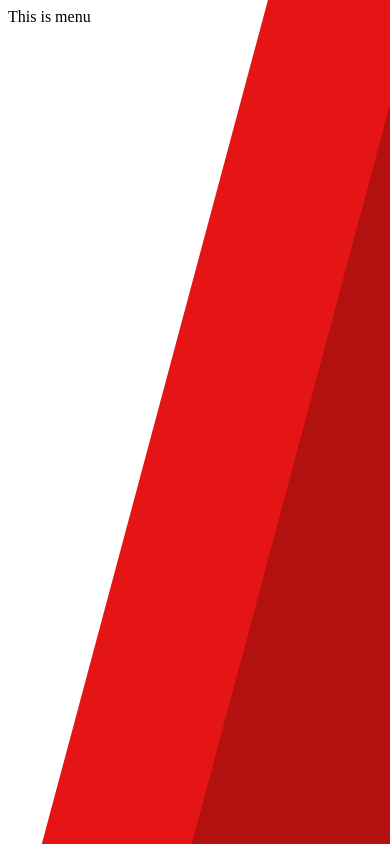
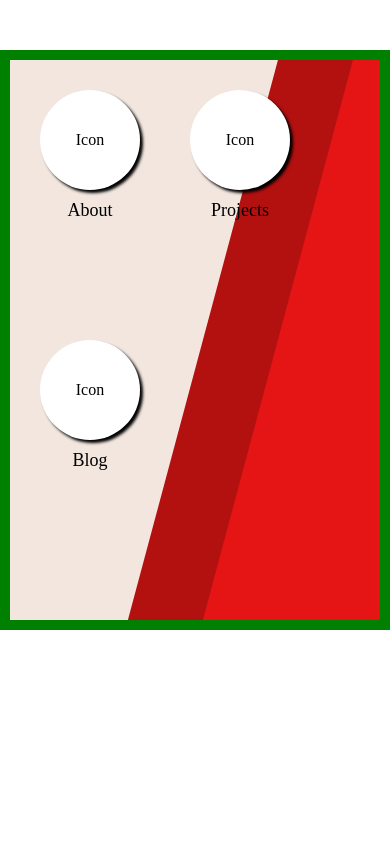
Before and after one commit to msg138/PortfolioSite, a Gatsby site: page / in a window 390 px wide. Built offline with nearby package versions, Linux system fonts and the light colour scheme; Gatsby itself is replaced by a stand-in of ours.

Commit message:
Working on styling. Not sure if doing this design is going to work the way I wanted. I'll at least need to modify it to look nice on mobile.

```diff
--- /dev/null
+++ b/src/assets/styles/global.scss
@@ -0,0 +1,4 @@
+html, body {
+    margin: 0;
+    padding: 0;
+}
--- a/src/components/atoms/BackgroundSlash/BackgroundSlash.module.scss
+++ b/src/components/atoms/BackgroundSlash/BackgroundSlash.module.scss
@@ -1,9 +1,11 @@
 .root {
   top: 0;
   left: 0;
-  position: fixed;
-  width: 100vw;
-  height: 100vh;
+  position: absolute;
+  width: 100%;
+  height: 100%;
+  z-index: -1;
+  background: #F2E6DF;
 }
 
 .edge, .middle {
--- a/src/components/atoms/BackgroundSlash/index.tsx
+++ b/src/components/atoms/BackgroundSlash/index.tsx
@@ -12,9 +12,9 @@ export interface BackgroundSlashProps {
 }
 
 const backgroundSlashColorMap: Record<BackgroundSlashColor, [string, string, string]> = {
-  blue: ['#156CE6', '#1054B3', '#156CE6'],
-  red: ['#E61515', '#B31010', '#E61515'],
-  yellow: ['#E6C615', '#B39A10', '#E6C615'],
+  blue: ['#1054B3', '#156CE6', '#1054B3'],
+  red: ['#B31010', '#E61515', '#B31010'],
+  yellow: ['#B39A10', '#E6C615', '#B39A10'],
 };
 
 const backgroundSlashSizeMap: Record<BackgroundSlashSize, [number, number]> = {
@@ -23,9 +23,9 @@ const backgroundSlashSizeMap: Record<BackgroundSlashSize, [number, number]> = {
   large: [225, 1000],
 };
 
-const BackgroundSlash = (props: BackgroundSlashProps) => {
+const BackgroundSlash = (props: BackgroundSlashProps): ReactElement => {
   const [startColor, middleColor, endColor] = backgroundSlashColorMap[props.color];
-  const [edgeSize, middleSize] = backgroundSlashSizeMap[props.size ?? 'medium'];
+  const [edgeSize, middleSize] = backgroundSlashSizeMap[props.size ?? 'small'];
 
   return (
     <svg className={BackgroundSlashCSS.root}>
--- /dev/null
+++ b/src/components/atoms/MenuItem/MenuItem.module.scss
@@ -0,0 +1,22 @@
+.root {
+    display: flex;
+    flex-direction: column;
+    align-items: center;
+    margin-right: 50px;
+}
+
+.card {
+    background-color: #fff;
+    box-shadow: 3px 3px 3px black;
+    border-radius: 50%;
+    width: 100px;
+    height: 100px;
+    display: flex;
+    align-items: center;
+    justify-content: center;
+}
+
+.label {
+    font-size: 18px;
+    margin: 10px 0 0;
+}
--- /dev/null
+++ b/src/components/atoms/MenuItem/index.tsx
@@ -0,0 +1,24 @@
+import React, { ReactElement, ReactNode } from 'react';
+import * as MenuItemCSS from './MenuItem.module.scss';
+
+export interface MenuItemProps {
+    label: string;
+    icon?: ReactNode;
+}
+
+const MenuItem = (props: MenuItemProps): ReactElement => {
+    return (
+        <div
+            className={MenuItemCSS.root}
+        >
+            <div className={MenuItemCSS.card}>
+                {props.icon ?? 'Icon'}
+            </div>
+            <p className={MenuItemCSS.label}>
+                {props.label}
+            </p>
+        </div>
+    );
+};
+
+export default MenuItem;
--- a/src/components/templates/Menu.tsx
+++ /dev/null
@@ -1,13 +0,0 @@
-import React, { ReactElement } from 'react';
-import BackgroundSlash from '../atoms/BackgroundSlash';
-
-const Menu = (): ReactElement => {
-  return (
-    <div>
-      This is menu
-    <BackgroundSlash color="red" size="medium" />
-    </div>
-  );
-};
-
-export default Menu;
--- /dev/null
+++ b/src/components/templates/Menu/Menu.module.scss
@@ -0,0 +1,22 @@
+.root {
+    display: flex;
+    justify-content: center;
+}
+
+.itemContainer {
+    position: relative;
+    width: 100%;
+    margin-top: 100px;
+    max-width: 700px;
+    height: 500px;
+    display: flex;
+    padding: 30px;
+    flex-wrap: wrap;
+    border: 10px solid green;
+
+    @media (max-width: 400px) {
+        & {
+            margin-top: 50px;
+        }
+    }
+}
--- /dev/null
+++ b/src/components/templates/Menu/index.tsx
@@ -0,0 +1,33 @@
+import React, { ReactElement } from 'react';
+import BackgroundSlash from '../../atoms/BackgroundSlash';
+import MenuItem from '../../atoms/MenuItem';
+import * as MenuCSS from './Menu.module.scss';
+
+const menuItems = [
+  {
+    label: 'About',
+  },
+  {
+    label: 'Projects',
+  },
+  {
+    label: 'Blog',
+  },
+];
+
+const Menu = (): ReactElement => {
+  return (
+    <>
+      <div className={MenuCSS.root}>
+        <div className={MenuCSS.itemContainer}>
+          <BackgroundSlash color="red" />
+          {menuItems.map((menuItem) => (
+            <MenuItem label={menuItem.label} />
+          ))}
+        </div>
+      </div>
+    </>
+  );
+};
+
+export default Menu;
--- a/src/pages/index.tsx
+++ b/src/pages/index.tsx
@@ -1,7 +1,8 @@
 import React, { ReactElement } from 'react';
 import Menu from '../components/templates/Menu';
+import '../assets/styles/global.scss';
 
-const IndexPage = (): React => {
+const IndexPage = (): ReactElement => {
   return (
     <Menu />
   );
```
Also changed, not shown: 2 other files. Lines whose indentation alone changed are shown as unchanged.
